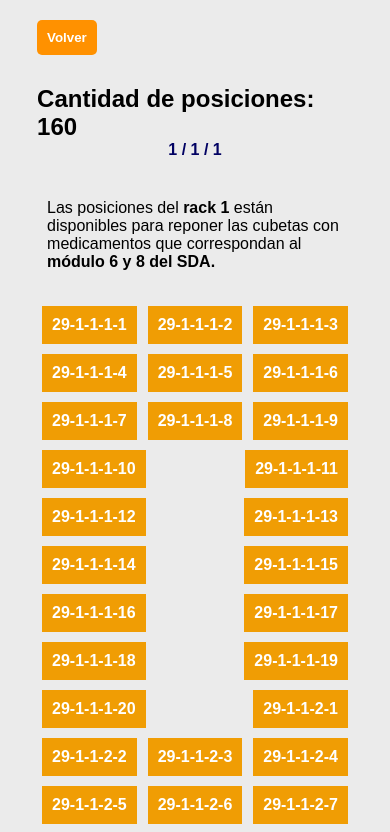
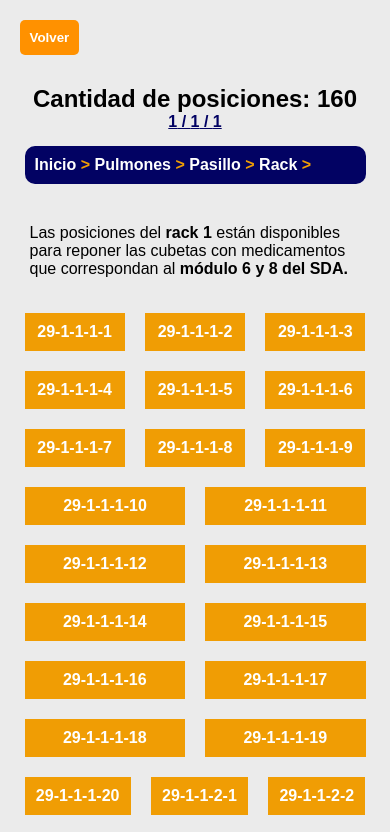
Before and after one commit to matiasarz/matiasarz-trabajaf, a React (Create React App) app: page /reposicion/pulmon/1/pasillo/1/rack/1 in a window 390 px wide. Shown: the top 832 px of the page. Built offline with nearby package versions, Linux system fonts and the light colour scheme.

Commit message:
componente LinkNavigate en todas las secciones

```diff
--- a/package.json
+++ b/package.json
@@ -8,6 +8,7 @@
     "@testing-library/user-event": "^13.5.0",
     "react": "^18.2.0",
     "react-dom": "^18.2.0",
+    "react-icons": "^4.4.0",
     "react-router-dom": "^6.3.0",
     "react-scripts": "5.0.1",
     "web-vitals": "^2.1.4"
--- a/src/App.css
+++ b/src/App.css
@@ -9,6 +9,7 @@ body {
     background-color: #ebebeb;
 }
 .mainContainer {
+    position: relative;
     width: 90%;
     height: 100vh;
     margin: auto;
--- /dev/null
+++ b/src/components/linkNavigate/LinkNavigate.css
@@ -0,0 +1,14 @@
+.linkContainer {
+    margin: 15px 5px;
+    background-color: #020263;
+    padding: 10px;
+    font-weight: 600;
+    border-radius: 10px;
+}
+.linkContainer .link {
+    color: #fff;
+    font-weight: 600;
+}
+.linkContainer span {
+    color: #f09d04;
+}
--- /dev/null
+++ b/src/components/linkNavigate/LinkNavigate.jsx
@@ -0,0 +1,16 @@
+import { Link } from "react-router-dom";
+import "./LinkNavigate.css";
+
+const LinkNavigate = ({ links }) => {
+    return (
+        <div className="linkContainer">
+            {links.map((item) => (
+                <Link to={item.link} key={item.link} className="link">
+                    {item.name} <span>{" > "}</span>
+                </Link>
+            ))}
+        </div>
+    );
+};
+
+export default LinkNavigate;
--- a/src/components/locations/Location.css
+++ b/src/components/locations/Location.css
@@ -1,7 +1,3 @@
-.locationContainer {
-    width: 90%;
-    margin: auto;
-}
 .locationContainer .algoArticle {
     margin-top: 20px;
 }
@@ -19,7 +15,22 @@
 }
 .locationContainer .title h4 {
     color: #020263;
+    text-decoration: underline #020263;
+    cursor: pointer;
 }
+/* .locationContainer .linkContainer {
+    margin: 15px 5px;
+    background-color: #020263;
+    padding: 10px;
+    color: #f09d04;
+    font-weight: 600;
+    border-radius: 10px;
+    width: fit-content;
+} */
+/* .locationContainer .linkContainer .link {
+    color: #fff;
+    font-weight: 600;
+} */
 .locationContainer ul li {
     list-style: none;
     background-color: #f09d04;
@@ -29,3 +40,30 @@
     margin: 5px;
     width: fit-content;
 }
+
+.modal {
+    position: fixed;
+    top: 0;
+    background-color: #fff;
+    width: 80%;
+    height: 100vh;
+    color: #020263;
+    border: 2px solid #000;
+    box-shadow: 0px 15px 40px #000;
+    padding: 30px;
+    font-size: 2em;
+    display: flex;
+    flex-direction: column;
+    justify-content: center;
+}
+
+
+@media only screen and (max-width: 600px) {
+    .locationContainer .algo {
+        gap: 10px;
+    }
+    .locationContainer .algo li {
+        flex-grow: 1;
+        text-align: center;
+    }
+}
--- a/src/components/locations/Location.jsx
+++ b/src/components/locations/Location.jsx
@@ -4,10 +4,13 @@ import { useParams } from "react-router-dom";
 import ButtonBack from "../buttonBack/ButtonBack";
 import { getData } from "../pulmonContainer/PulmonContainer";
 import "./Location.css";
+import { FaRegLaughWink } from "react-icons/fa";
+import LinkNavigate from "../linkNavigate/LinkNavigate";
 
 const Location = () => {
     const [location, setLocation] = useState([]);
     const [locationModule, setLocationModule] = useState([]);
+    const [showModal, setShowModal] = useState(false);
 
     const { npulmon, npasillo, nrack } = useParams();
 
@@ -39,6 +42,8 @@ const Location = () => {
             });
     }, [npasillo, nrack, host, protocol]);
 
+    let repeticiones = [1, 2, 3, 4, 5];
+
     return (
         <section className="locationContainer">
             <ButtonBack
@@ -46,10 +51,33 @@ const Location = () => {
             />
             <div className="title">
                 <h1>Cantidad de posiciones: {location.length}</h1>
-                <h4>
+                <h4 onClick={() => setShowModal(true)}>
                     {npulmon} / {npasillo} / {nrack}
                 </h4>
+                {showModal ? (
+                    <h5 onClick={() => setShowModal(false)} className="modal">
+                        Estos números representan:
+                        <div>Pulmón / Pasillo / Rack</div>
+                        Hacer click en cualquier parte del modal para volver
+                        {repeticiones.map((item) => (
+                            <FaRegLaughWink />
+                        ))}
+                    </h5>
+                ) : null}
             </div>
+
+            <LinkNavigate
+                links={[
+                    { link: "/", name: "Inicio" },
+                    { link: "/reposicion", name: "Pulmones" },
+                    { link: `/reposicion/pulmon/${npulmon}`, name: "Pasillo" },
+                    {
+                        link: `/reposicion/pulmon/${npulmon}/pasillo/${npasillo}`,
+                        name: "Rack",
+                    },
+                ]}
+            />
+
             <p>
                 Las posiciones del <b>rack {nrack}</b> están disponibles para
                 reponer las cubetas con medicamentos que correspondan al{" "}
--- a/src/components/pasilloContainer/PasilloContainer.jsx
+++ b/src/components/pasilloContainer/PasilloContainer.jsx
@@ -3,6 +3,7 @@ import { getData } from "../pulmonContainer/PulmonContainer";
 import { useState, useEffect } from "react";
 import "./PasilloContainer.css";
 import ButtonBack from "../buttonBack/ButtonBack";
+import LinkNavigate from "../linkNavigate/LinkNavigate";
 
 const PasilloContainer = () => {
     const [data, setData] = useState([]);
@@ -27,6 +28,13 @@ const PasilloContainer = () => {
         <section className="pasilloContainer">
             <ButtonBack to="/reposicion" />
             <h1>Pasillo</h1>
+
+            <LinkNavigate
+                links={[
+                    { link: "/", name: "Inicio" },
+                    { link: "/reposicion", name: "Pulmones" },
+                ]}
+            />
             <p>
                 <b>
                     Una vez realizado el paso anterior llevamos las cubetas al
--- a/src/components/pulmonContainer/PulmonContainer.jsx
+++ b/src/components/pulmonContainer/PulmonContainer.jsx
@@ -1,5 +1,6 @@
 import { useEffect, useState } from "react";
 import ButtonBack from "../buttonBack/ButtonBack";
+import LinkNavigate from "../linkNavigate/LinkNavigate";
 import PulmonItem from "../pulmonItem/PulmonItem";
 import "./PulmonContainer.css";
 
@@ -20,6 +21,7 @@ const PulmonContainer = () => {
         <section className="pulmonContainer">
             <ButtonBack to="/" />
             <h1>Pulmones</h1>
+            <LinkNavigate links={[{ link: "/", name: "Inicio" }]} />
             <p>
                 <b>
                     Es donde llegan las cubetas cuando se envian de el sector
--- a/src/components/rackContainer/RackContainer.jsx
+++ b/src/components/rackContainer/RackContainer.jsx
@@ -3,6 +3,7 @@ import { useState, useEffect } from "react";
 import { getData } from "../pulmonContainer/PulmonContainer";
 import RackItem from "../rackItem/RackItem";
 import ButtonBack from "../buttonBack/ButtonBack";
+import LinkNavigate from "../linkNavigate/LinkNavigate";
 
 const RackContainer = () => {
     const [data, setData] = useState([]);
@@ -32,6 +33,13 @@ const RackContainer = () => {
         <section className="rackContainer">
             <ButtonBack to={`/reposicion/pulmon/${npulmon}`} />
             <h1>Racks</h1>
+            <LinkNavigate
+                links={[
+                    { link: "/", name: "Inicio" },
+                    { link: "/reposicion", name: "Pulmones" },
+                    { link: `/reposicion/pulmon/${npulmon}`, name: "Pasillo" },
+                ]}
+            />
             <p>
                 <b>
                     Las cubetas se deberan reponer lo más proximas posible a la
```
Also changed, not shown: 1 other file (tests, documents, lock files or other folders).
